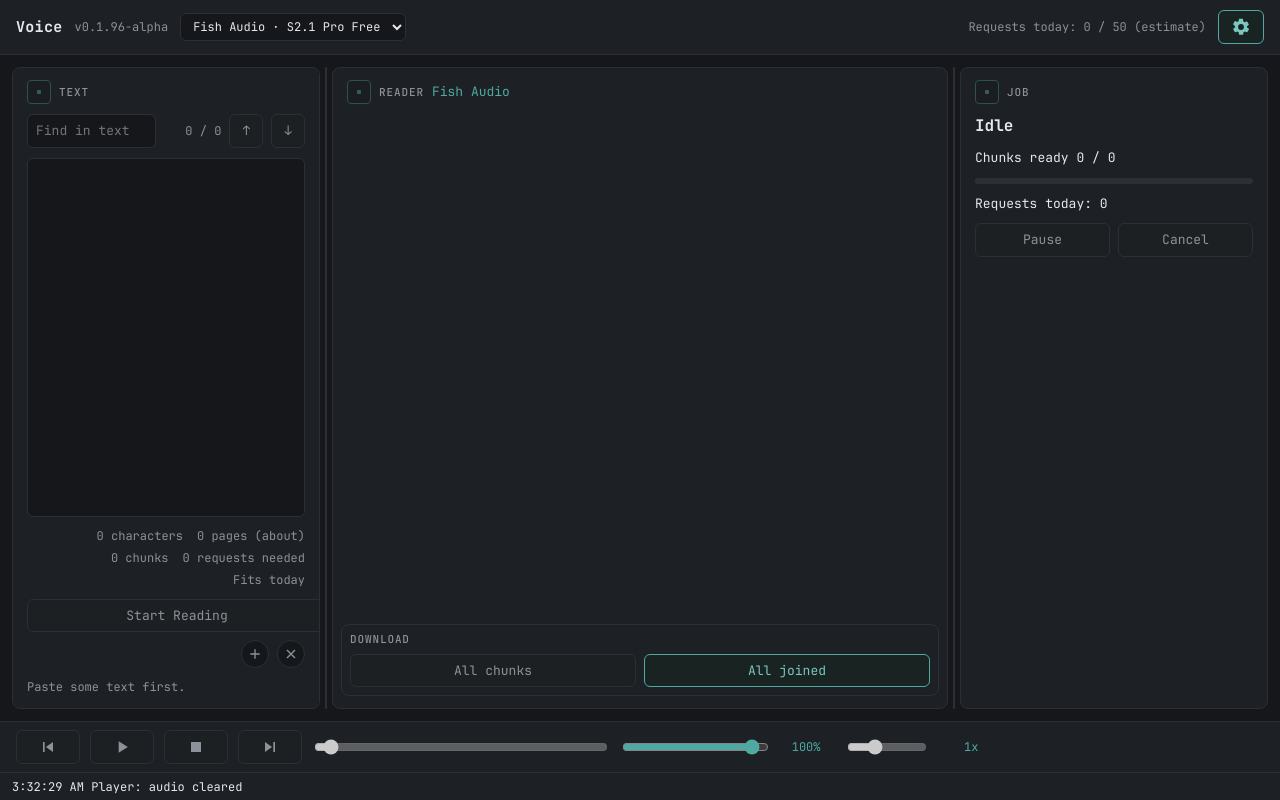
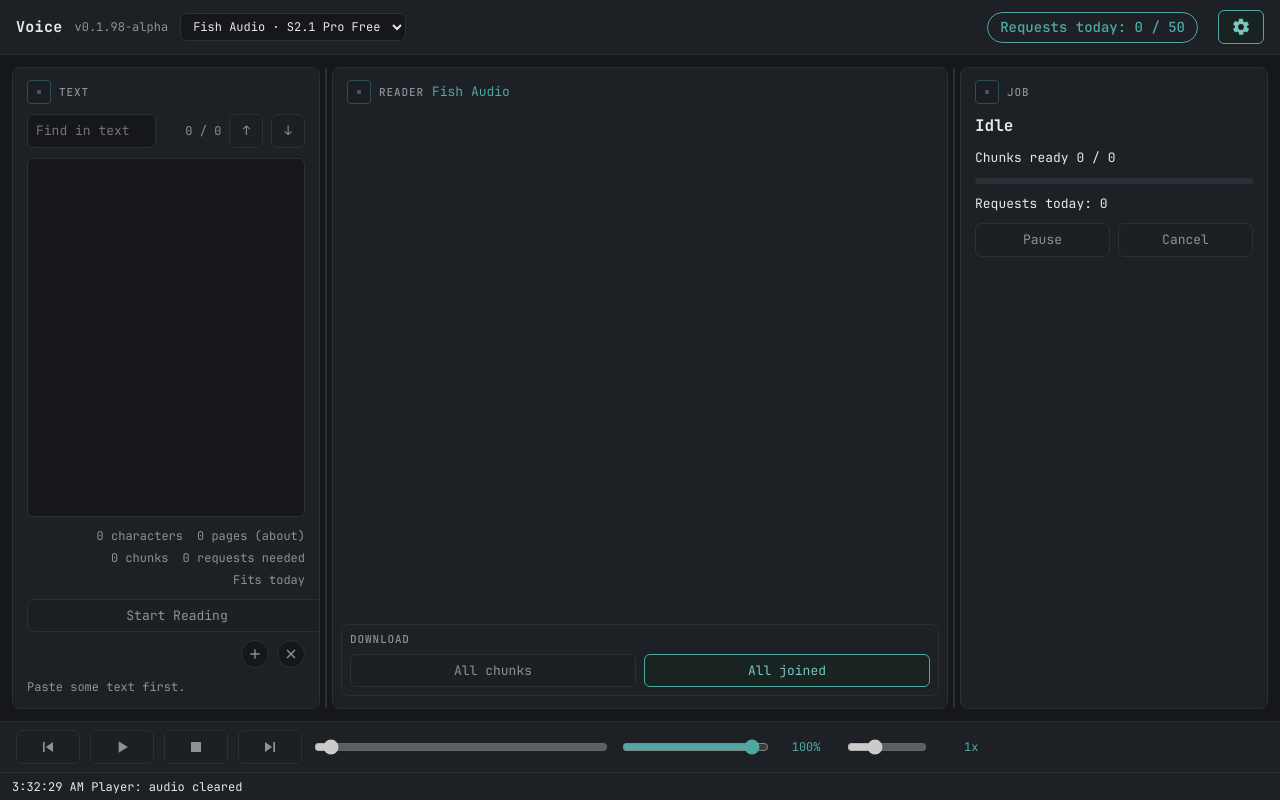
Before and after one commit to NestorKrs/Voice, a React (Vite) app: page / in a window 1280 px wide. Built offline with nearby package versions, Linux system fonts and the light colour scheme.

Commit message:
0.1.98-alpha: Move selected-char count to status bar and request pill

```diff
--- a/package.json
+++ b/package.json
@@ -1,7 +1,7 @@
 {
   "name": "voice",
   "private": true,
-  "version": "0.1.96-alpha",
+  "version": "0.1.98-alpha",
   "type": "module",
   "scripts": {
     "dev": "vite --host 127.0.0.1 --port 5180 --strictPort",
--- a/src/App.css
+++ b/src/App.css
@@ -4,6 +4,7 @@
 .title { font-weight: 700; font-size: 15px; letter-spacing: 0.02em; }
 .version { color: var(--muted); font-size: 12px; }
 .requests { color: var(--muted); font-size: 12px; margin-left: auto; }
+.req-pill { font-size: 14px; font-weight: 600; padding: 4px 12px; border: 1px solid var(--accent); border-radius: 999px; color: var(--accent); white-space: nowrap; margin-left: auto; margin-right: 8px; }
 .columns { display: grid; grid-template-columns: minmax(0, 25fr) 12px minmax(0, 50fr) 12px minmax(0, 25fr); grid-template-rows: minmax(0, 1fr); gap: 0; padding: 12px; flex: 1; min-height: 0; overflow: hidden; width: 100%; box-sizing: border-box; }
 .columns.resizing { cursor: col-resize; user-select: none; }
 .panel { background: var(--panel); border: 1px solid var(--line); border-radius: 8px; padding: 12px 14px; display: flex; flex-direction: column; gap: 10px; min-height: 0; overflow: auto; min-width: 0; transition: border-color var(--ease), opacity var(--ease); }
@@ -67,6 +68,7 @@
 .playerbar .seek { flex: 1; accent-color: var(--accent); }
 .playerbar .now { color: var(--muted); font-size: 12px; white-space: nowrap; }
 .statusbar { position: fixed; bottom: 0; left: 0; right: 0; height: 28px; display: flex; align-items: center; background: var(--panel); border-top: 1px solid var(--line); padding: 0 12px; font-size: 12px; cursor: pointer; z-index: 20; }
+.status-selected { margin-left: auto; color: var(--accent); white-space: nowrap; font-size: 12px; }
 .statusbar.err { color: #e27e7e; }
 .eventlist { position: fixed; bottom: 28px; left: 0; right: 0; background: var(--panel); border-top: 1px solid var(--line); padding: 6px 12px; font-size: 11px; color: var(--muted); max-height: 160px; overflow: auto; user-select: text; z-index: 20; }
 .drawer { --danger: #c9605f; position: fixed; top: 0; right: 0; bottom: 28px; width: 400px; max-width: 100vw; display: flex; flex-direction: column; background: var(--panel); border-left: 1px solid var(--line); overflow: auto; z-index: 10; transform: translateX(100%); visibility: hidden; transition: transform 0.5s var(--ease), visibility 0s 0.5s; }
--- a/src/App.jsx
+++ b/src/App.jsx
@@ -1305,8 +1305,8 @@ export default function App() {
           {providers.map((p) => (<option key={p.id} value={p.id}>{providerLabel(p)}</option>))}
         </select>
         {switchLocked ? <span className="provider-reason">Wait for the request or press Cancel.</span> : null}
-        <span className="requests" title={services ? new Date(services.counter.resetAt()).toLocaleString() : ''}>
-          Requests today: {usedToday} / {settings.dailyLimit} (estimate)
+        <span className="req-pill" title={services ? new Date(services.counter.resetAt()).toLocaleString() : ''}>
+          Requests today: {usedToday} / {settings.dailyLimit}
         </span>
         <button className="settings-btn" onClick={() => setDrawerOpen((o) => !o)} title="Settings"><svg viewBox="0 0 24 24" width="20" height="20" fill="currentColor"><path d="M19.14 12.94c.04-.3.06-.61.06-.94s-.02-.64-.06-.94l2.03-1.58a.5.5 0 0 0 .12-.64l-1.92-3.32a.5.5 0 0 0-.6-.22l-2.39.96a7.03 7.03 0 0 0-1.63-.94l-.36-2.54A.5.5 0 0 0 14 2h-4a.5.5 0 0 0-.49.42l-.36 2.54c-.58.23-1.12.54-1.63.94l-2.39-.96a.5.5 0 0 0-.6.22L2.62 8.48a.5.5 0 0 0 .12.64l2.03 1.58c-.04.3-.06.62-.06.94s.02.64.06.94l-2.03 1.58a.5.5 0 0 0-.12.64l1.92 3.32c.14.24.43.34.69.24l2.39-.96c.5.39 1.05.71 1.63.94l.36 2.54c.05.23.25.4.49.4h4c.24 0 .44-.17.49-.4l.36-2.54c.58-.23 1.12-.54 1.63-.94l2.39.96c.26.1.55 0 .69-.24l1.92-3.32a.5.5 0 0 0-.12-.64l-2.03-1.58zM12 15.5A3.5 3.5 0 1 1 12 8.5a3.5 3.5 0 0 1 0 7z"/></svg></button>
       </header>
@@ -1419,7 +1419,6 @@ export default function App() {
             <button className={'job-toggle' + (schedState.state === 'paused' ? ' is-paused' : '')} onClick={canResume ? handleResume : handlePause} disabled={!canPause && !canResume} title={canResume ? resumeReason : pauseReason}>{canResume ? 'Resume' : 'Pause'}</button>
             <button onClick={handleCancel} disabled={!canCancel} title={cancelReason}>Cancel</button>
           </div>
-          {selectedChars > 0 ? <div style={{ marginTop: 'auto' }}>Selected: {plural(selectedChars, 'character')}</div> : null}
         </section>
         <div className="col-handle" role="separator" aria-orientation="vertical" tabIndex={0} aria-label="Resize the left and middle panels" title="Drag to resize. Keyboard: Left or Right arrow, Shift for bigger steps." style={{ gridColumn: 2, gridRow: 1 }} onPointerDown={onHandlePointerDown(0)} onPointerMove={onHandlePointerMove} onPointerUp={onHandlePointerUp} onPointerCancel={onHandlePointerUp} onKeyDown={onHandleKeyDown(0)} />
         <div className="col-handle" role="separator" aria-orientation="vertical" tabIndex={0} aria-label="Resize the middle and right panels" title="Drag to resize. Keyboard: Left or Right arrow, Shift for bigger steps." style={{ gridColumn: 4, gridRow: 1 }} onPointerDown={onHandlePointerDown(1)} onPointerMove={onHandlePointerMove} onPointerUp={onHandlePointerUp} onPointerCancel={onHandlePointerUp} onKeyDown={onHandleKeyDown(1)} />
@@ -1542,6 +1541,7 @@ export default function App() {
         </aside>
       <div className="statusbar" onClick={() => setShowEvents((v) => !v)}>
         {events[0] || 'ready'}
+        {selectedChars > 0 ? <span className="status-selected">Selected: {selectedChars} chars</span> : null}
       </div>
       {showEvents ? (
         <div className="eventlist">
```
Also changed, not shown: 2 other files (tests, documents, lock files or other folders).
